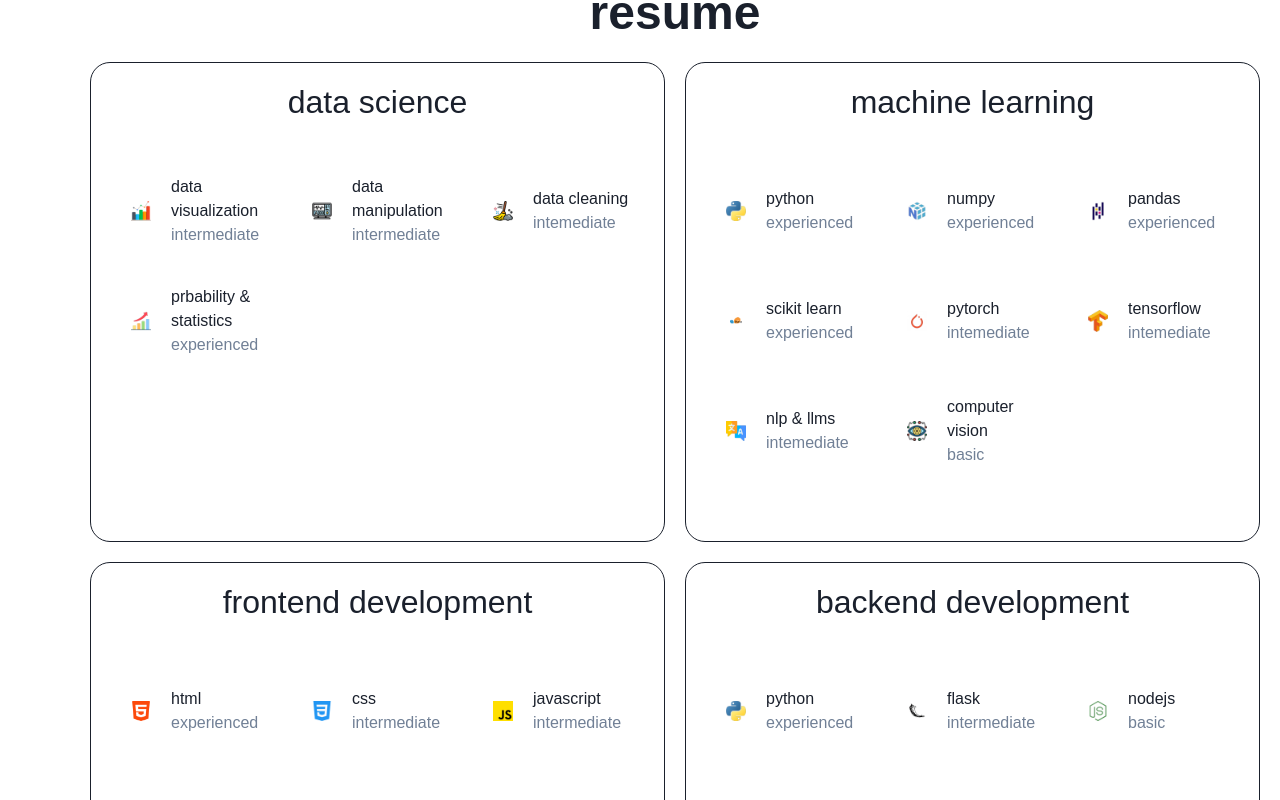
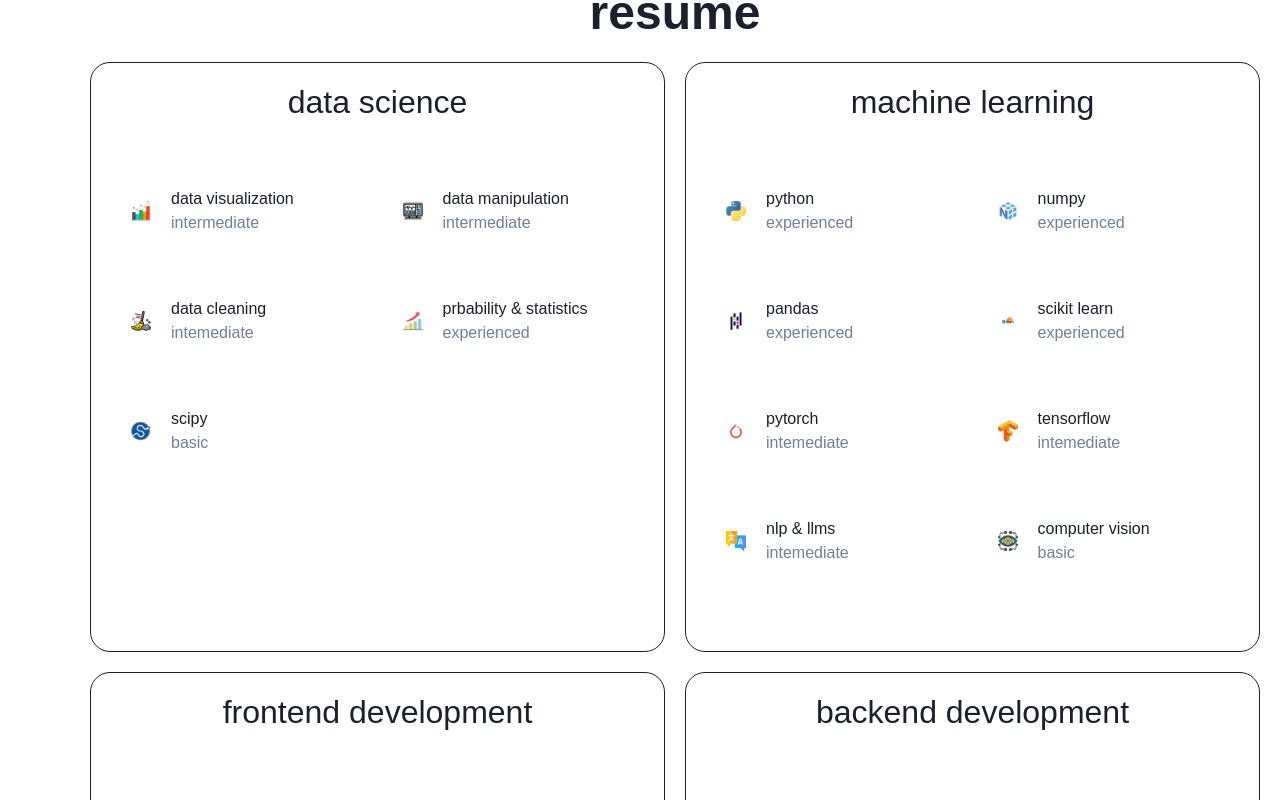
Before and after one commit to mohotta/mohotta.github.io, a React (Vite) app: page / in a window 1280 px wide. Shown: the part 1960-2760 px from the top of the page. Built offline with nearby package versions, Linux system fonts and the light colour scheme; a web font is replaced by a local one.

Commit message:
minor changes

```diff
--- a/src/resume/Resume.tsx
+++ b/src/resume/Resume.tsx
@@ -40,6 +40,7 @@ import go from './images/go.png'
 import karate from './images/karate.png'
 import sklearn from './images/skl.png'
 import tekton from './images/tekton.png'
+import scipy from './images/scipy.png'
 import { FaFileInvoice } from "react-icons/fa6";
 
 export default function Resume() {
@@ -87,7 +88,12 @@ export default function Resume() {
                 icon: prob,
                 confidence: 'experienced'
             },
-
+            {
+                id: 5,
+                name: 'scipy',
+                icon: scipy,
+                confidence: 'basic'
+            },
         ],
         ml: [
             {
@@ -435,7 +441,7 @@ export default function Resume() {
                             >
                                 {domainNames[domain]}
                             </Heading>
-                            <SimpleGrid minChildWidth='160px' spacing='10px' paddingY={'40px'} width={'100%'}>
+                            <SimpleGrid minChildWidth='180px' spacing='10px' paddingY={'40px'} width={'100%'}>
                                 {
                                     skills[domain].map((skill) =>
                                         <Flex
```
Also changed, not shown: public/icon.png.
